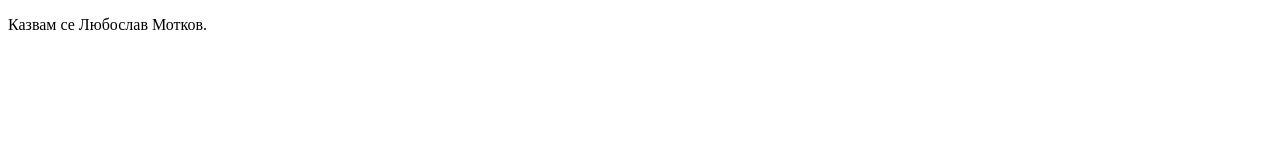
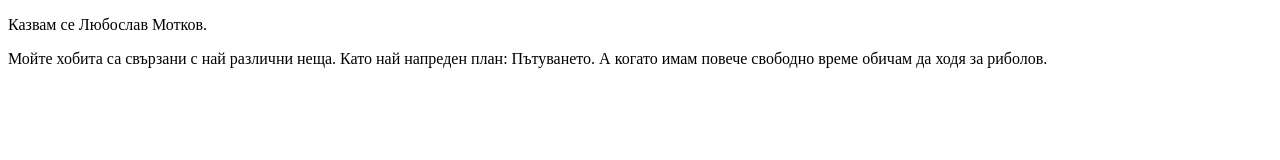
Before and after one commit to PetarNK01/stu2001321066, a plain HTML site: page index.html in a window 1280 px wide. Drawn offline with Linux system fonts and the light colour scheme.

Commit message:
add information about my hobbies

```diff
--- a/index.html
+++ b/index.html
@@ -10,5 +10,14 @@
 		<div>
 			<p>Казвам се Любослав Мотков.</p>
 		</div>
+
+		<!--информация за вашите хобита и интереси-->
+		<div>
+			<p>
+				Мойте хобита са свързани с най различни неща. Като най напреден план:
+				Пътуването. А когато имам повече свободно време обичам да ходя за
+				риболов.
+			</p>
+		</div>
 	</body>
 </html>
```
